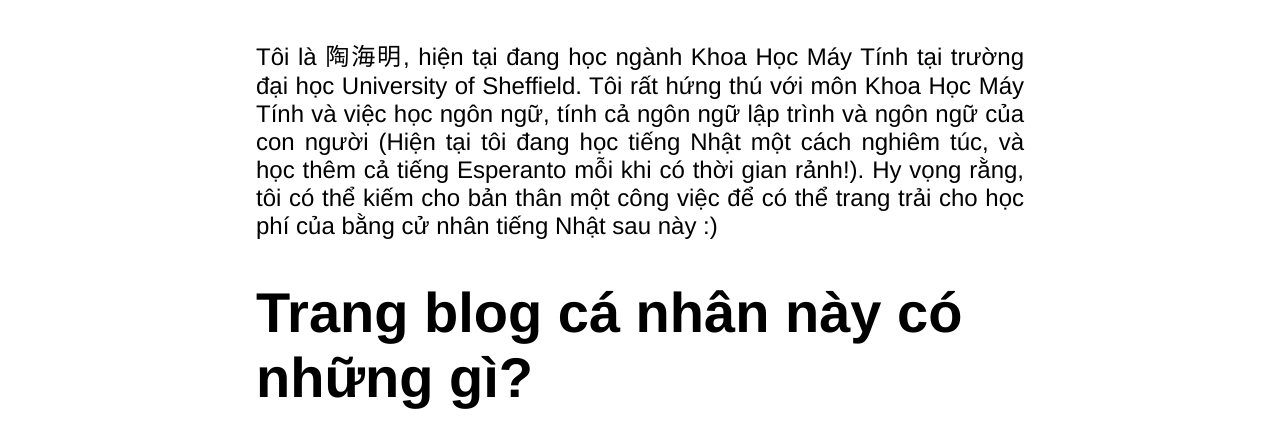
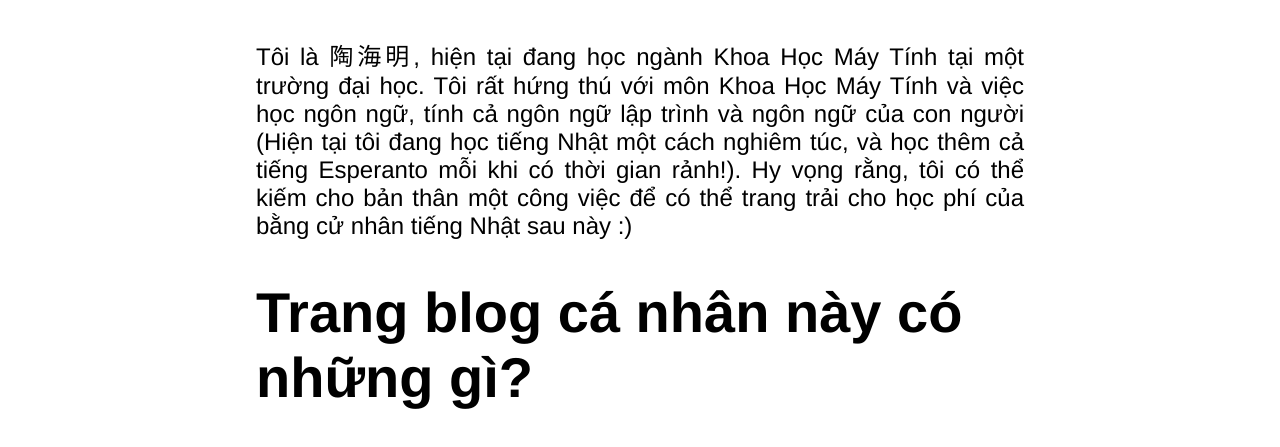
Before and after one commit to hmdao1511/hmdao1511.github.io, a plain HTML site: page index-vietnamese.html in a window 1280 px wide. Shown: the part 640-1087 px from the top of the page. Drawn offline with Linux system fonts and the light colour scheme.

Commit message:
Update index-vietnamese.html

```diff
--- a/index-vietnamese.html
+++ b/index-vietnamese.html
@@ -40,7 +40,7 @@
         </div>
         <div class="main-article">
             <h1>Tôi là ai?</h1>
-            <p>Tôi là 陶海明, hiện tại đang học ngành Khoa Học Máy Tính tại trường đại học University of Sheffield. Tôi rất hứng thú với môn Khoa Học Máy Tính và việc học ngôn ngữ, tính cả ngôn ngữ lập trình và ngôn ngữ của con người (Hiện tại tôi đang học tiếng Nhật một cách nghiêm túc, và học thêm cả tiếng Esperanto mỗi khi có thời gian rảnh!). Hy vọng rằng, tôi có thể kiếm cho bản thân một công việc để có thể trang trải cho học phí của bằng cử nhân tiếng Nhật sau này :)</p>
+            <p>Tôi là 陶海明, hiện tại đang học ngành Khoa Học Máy Tính tại một trường đại học. Tôi rất hứng thú với môn Khoa Học Máy Tính và việc học ngôn ngữ, tính cả ngôn ngữ lập trình và ngôn ngữ của con người (Hiện tại tôi đang học tiếng Nhật một cách nghiêm túc, và học thêm cả tiếng Esperanto mỗi khi có thời gian rảnh!). Hy vọng rằng, tôi có thể kiếm cho bản thân một công việc để có thể trang trải cho học phí của bằng cử nhân tiếng Nhật sau này :)</p>
             <h1>Trang blog cá nhân này có những gì?</h1>
             <p>Tất nhiên là về mọi thứ xung quanh tôi rồi! Những thứ như là lối sống, mẹo vặt mà tôi đã lĩnh hội được, hoặc là trải nghiệm của bản thân về một thứ gì đó!</p>
             <p>Thỉnh thoảng tôi sẽ đăng bài viết lên trên đây, vậy nên mọi người nhớ tìm đọc nhé! Được mọi người đọc những bài viết mà tôi biên soạn là niềm vinh hạnh quý giá đối với tôi!</p>
```
